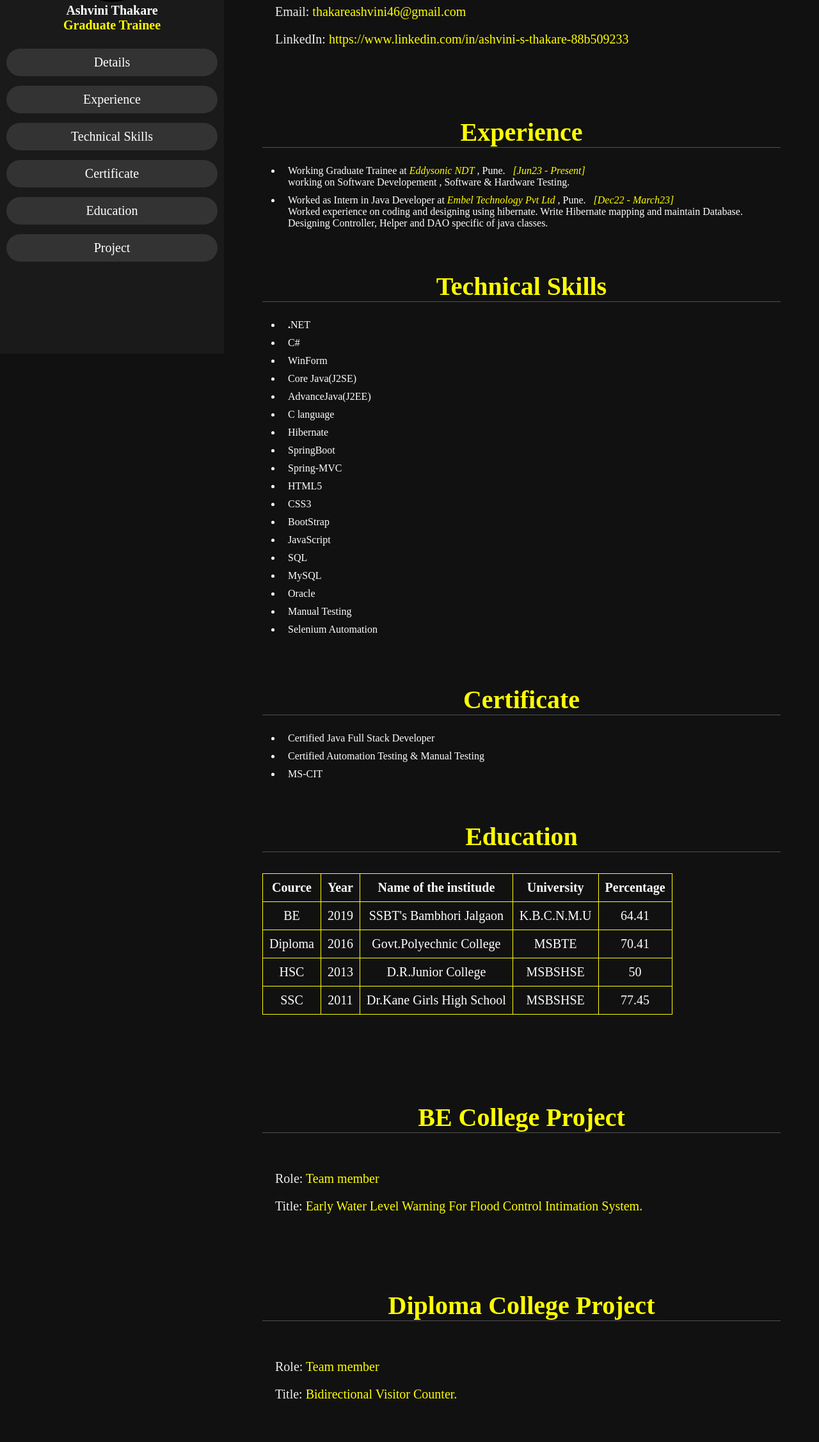
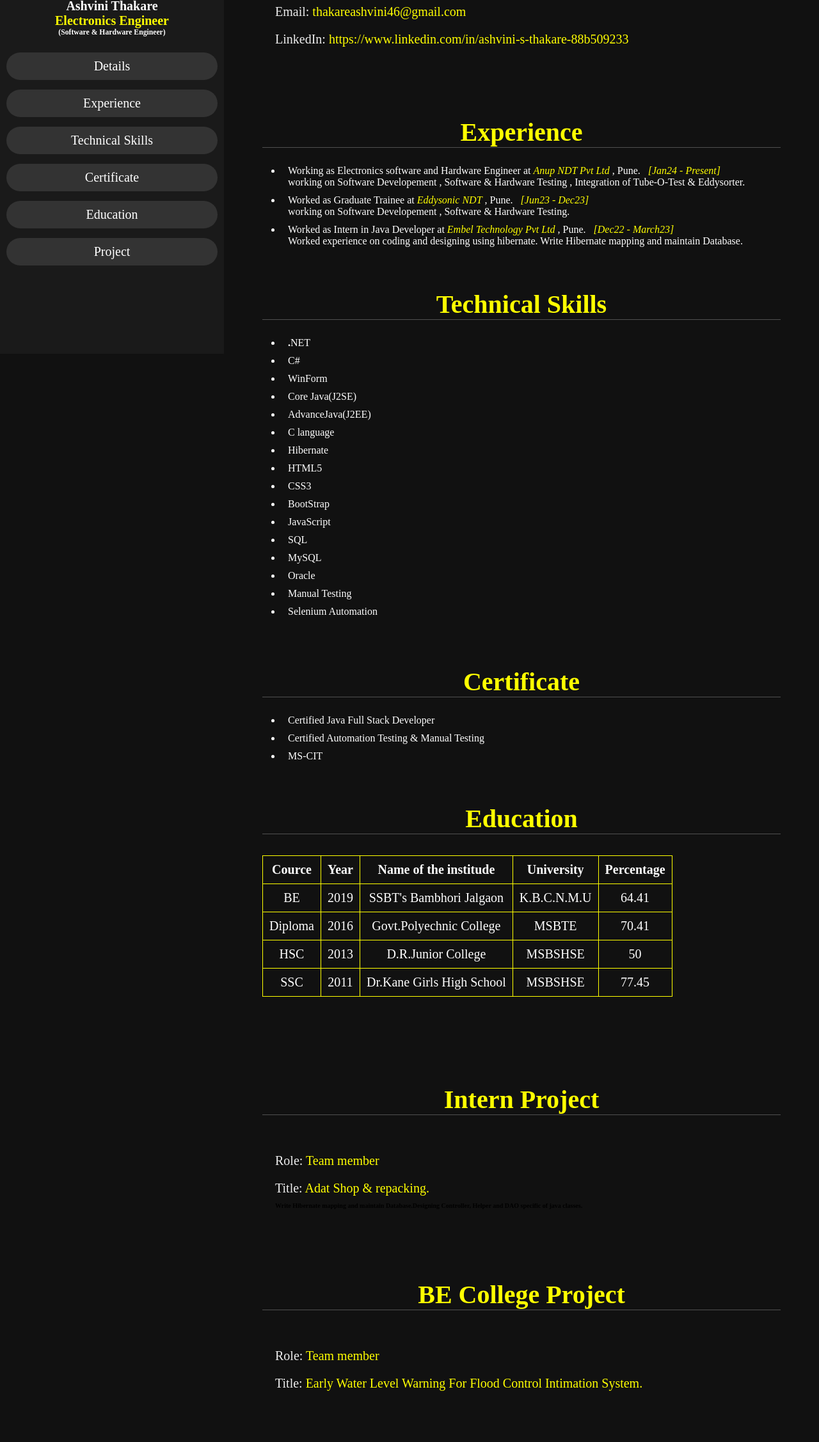
Before and after one commit to AshviniThakare/Portfolio.github.io, a plain HTML site: page index.html in a window 1280 px wide. Shown: the part 247-2501 px from the top of the page at 64% size. Drawn offline with Linux system fonts and the light colour scheme; grey boxes are pictures that could not be loaded.

Commit message:
Update index.html

```diff
--- a/index.html
+++ b/index.html
@@ -12,7 +12,8 @@
        <div class="user">
        <img src="photo.jpg">
        <h5 class="nm">Ashvini Thakare</h5>
-       <p class="jb"><h1 style="color:yellow;">Graduate Trainee</h1></p>
+       <p class="jb"><h1 style="color:yellow;">Electronics Engineer</h1></p>
+ <p class="jb"><h3 style="color:white;">(Software & Hardware Engineer)</h3></p>
        </div>
        <nav class="nv">
           <ul>
@@ -45,12 +46,15 @@
 <br><br>
 
     <ul id="lis">
-        <li>Working Graduate Trainee at <i style="color:yellow;">Eddysonic NDT</i> , Pune. &nbsp; <i style="color:yellow;">[Jun23 - Present]</i><br>
+<li>Working as Electronics software and Hardware Engineer at <i style="color:yellow;">Anup NDT Pvt Ltd</i> , Pune. &nbsp; <i style="color:yellow;">[Jan24 - Present]</i><br>
+working on Software Developement , Software & Hardware Testing , Integration of Tube-O-Test & Eddysorter.
+</li>
+        <li>Worked as Graduate Trainee at <i style="color:yellow;">Eddysonic NDT</i> , Pune. &nbsp; <i style="color:yellow;">[Jun23 - Dec23]</i><br>
 working on Software Developement , Software & Hardware Testing.
 </li>
 
      <li>Worked as Intern in Java Developer at <i style="color:yellow;">Embel Technology Pvt Ltd</i> , Pune. &nbsp; <i style="color:yellow;">[Dec22 - March23]</i><br>
-         Worked experience on coding and designing using hibernate. Write Hibernate mapping and maintain Database. <br>Designing Controller, Helper and DAO specific of java classes.
+         Worked experience on coding and designing using hibernate. Write Hibernate mapping and maintain Database.
 </li>
 
 </ul>
@@ -69,8 +73,6 @@ working on Software Developement , Software & Hardware Testing.
 	<li>AdvanceJava(J2EE)</li>
 	<li>C language</li>
 	<li>Hibernate</li>
-	<li>SpringBoot</li>
-	<li>Spring-MVC</li>
 	<li>HTML5</li>
        	 <li>CSS3</li>
 	<li>BootStrap</li>
@@ -145,6 +147,16 @@ working on Software Developement , Software & Hardware Testing.
 
 </section><br>
 <section class="Project" id="Project">
+    <h1 class="heading"><span>Intern Project</span></h1>
+    <div class="Row">
+        <div class="det">
+    <h3><span>Role: </span>Team member</h3>
+    <h3><span>Title: </span> Adat Shop & repacking. <br><h4>Write Hibernate mapping and maintain Database.Designing Controller, Helper and DAO specific of java classes.</h4></h3>
+           </div>
+</div>
+</section>
+
+<section class="Project" id="Project">
     <h1 class="heading"><span>BE College Project</span></h1>
     <div class="Row">
         <div class="det">
```
